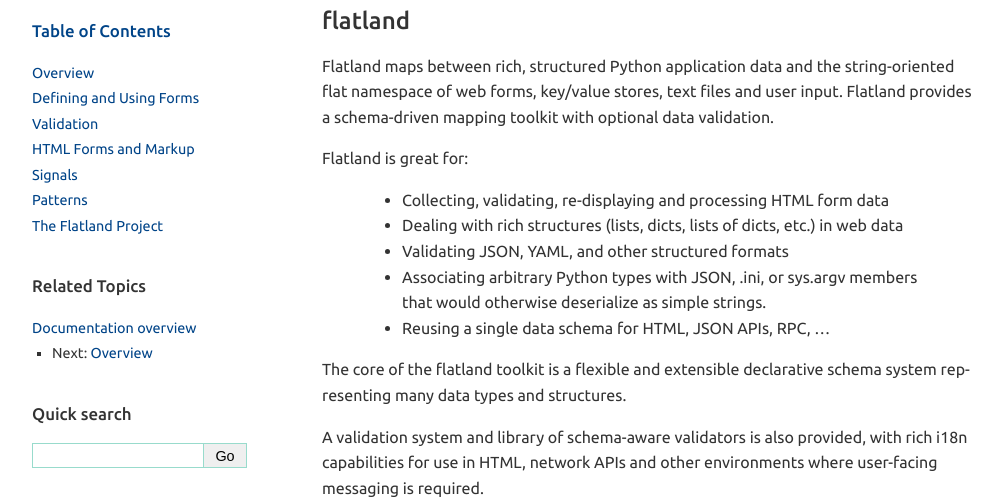
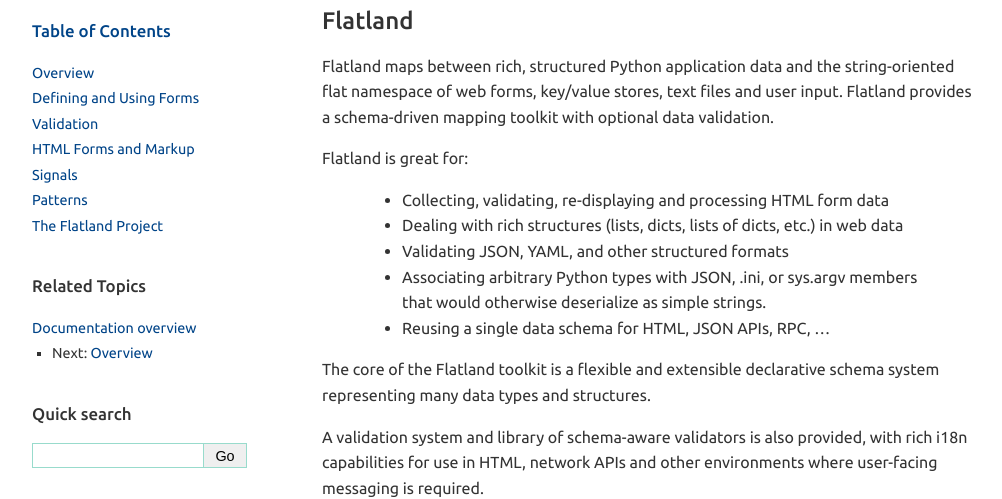
Before and after one commit to discorporate/flatland, a Sphinx documentation site: the page built from docs/index.rst, in a window 1280 px wide. Shown: the top 499 px of the page, without its empty margins (143-1145 px from the left). Built offline with Sphinx 7.4.7, drawn with Linux system fonts in a browser that asks for light colours.

```diff
--- a/docs/index.rst
+++ b/docs/index.rst
@@ -1,5 +1,5 @@
 ========
-flatland
+Flatland
 ========
 
 Flatland maps between rich, structured Python application data and the
@@ -22,7 +22,7 @@ Flatland is great for:
 
   - Reusing a single data schema for HTML, JSON APIs, RPC, ...
 
-The core of the flatland toolkit is a flexible and extensible
+The core of the Flatland toolkit is a flexible and extensible
 declarative schema system representing many data types and structures.
 
 A validation system and library of schema-aware validators is also
```
